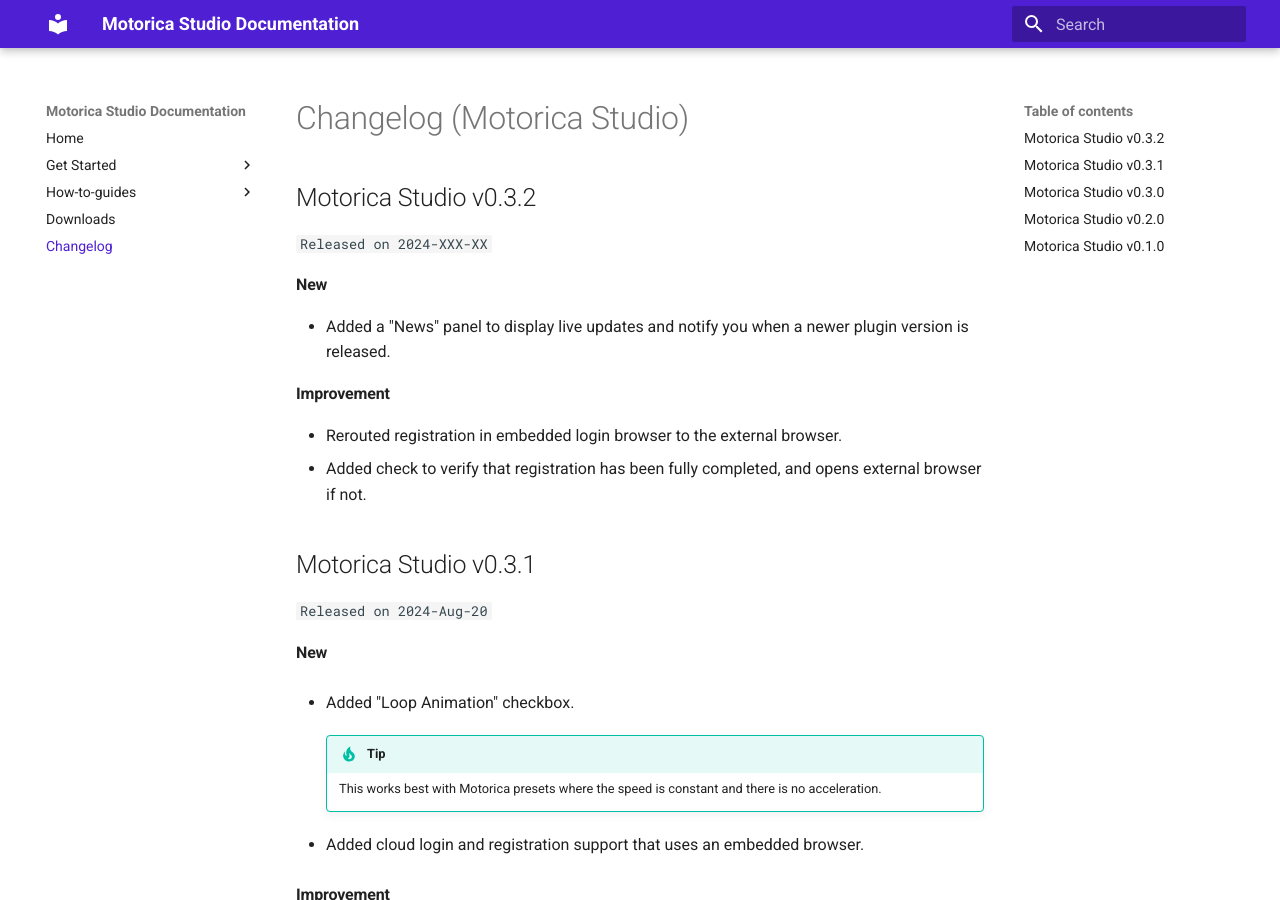
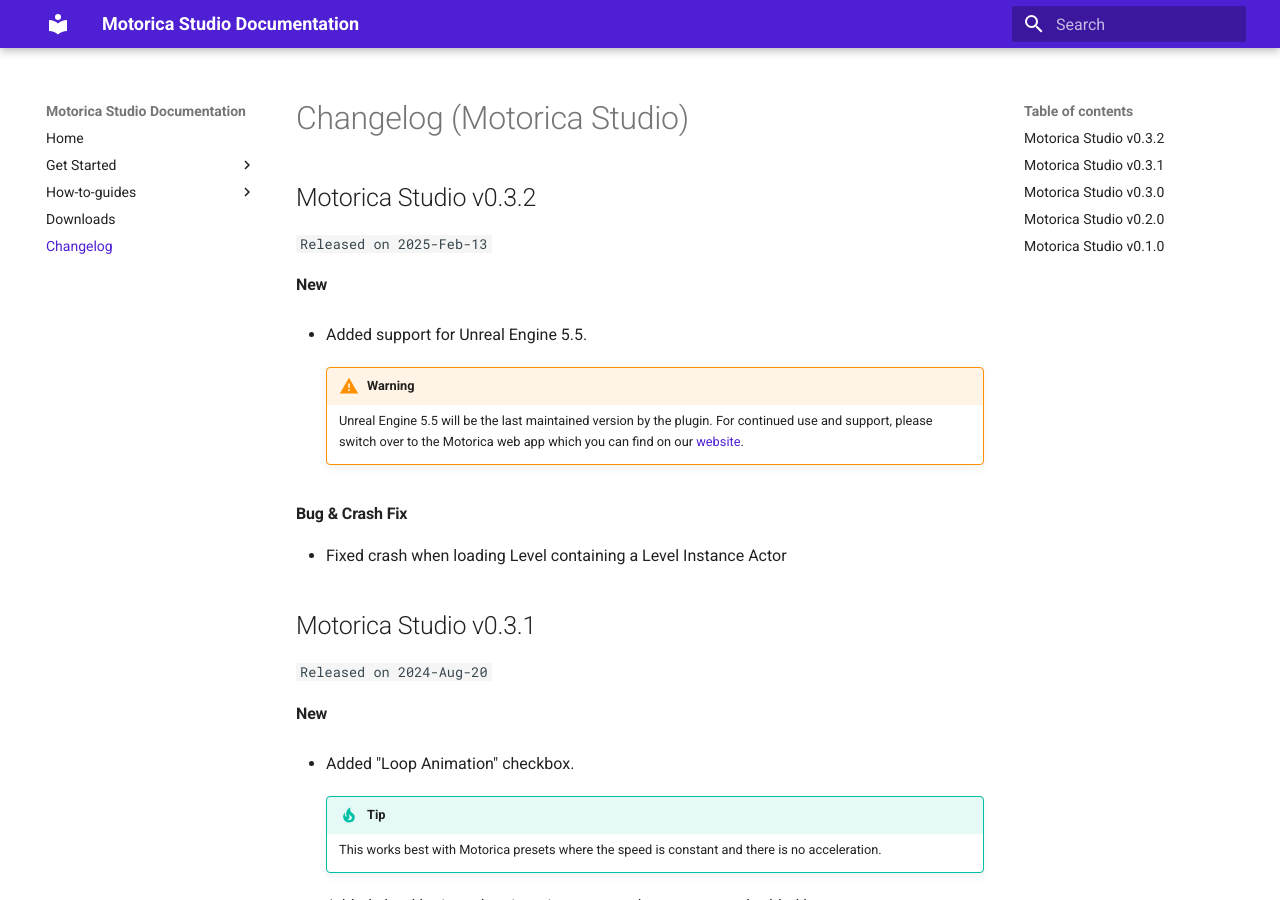
Before and after one commit to MotoricaAI/MoStudioDocs, an MkDocs documentation site: the page built from docs/changelog.md, in a window 1280 px wide and 900 px high. Built offline with MkDocs 1.6.1 and Material for MkDocs 9.7.7, drawn with Linux system fonts in a browser that asks for light colours.

Commit message:
Update changelog.md

```diff
--- a/docs/changelog.md
+++ b/docs/changelog.md
@@ -1,14 +1,16 @@
 # Changelog (Motorica Studio)
 
 ## Motorica Studio v0.3.2
-`Released on 2024-XXX-XX`
+`Released on 2025-Feb-13`
 
 #### New
-- Added a "News" panel to display live updates and notify you when a newer plugin version is released.
+- Added support for Unreal Engine 5.5.
 
-#### Improvement
-- Rerouted registration in embedded login browser to the external browser.
-- Added check to verify that registration has been fully completed, and opens external browser if not.
+    !!! warning
+        Unreal Engine 5.5 will be the last maintained version by the plugin. For continued use and support, please switch over to the Motorica web app which you can find on our [website](https://www.motorica.ai/).
+
+#### Bug & Crash Fix
+- Fixed crash when loading Level containing a Level Instance Actor
 
 ## Motorica Studio v0.3.1
 `Released on 2024-Aug-20`
```
